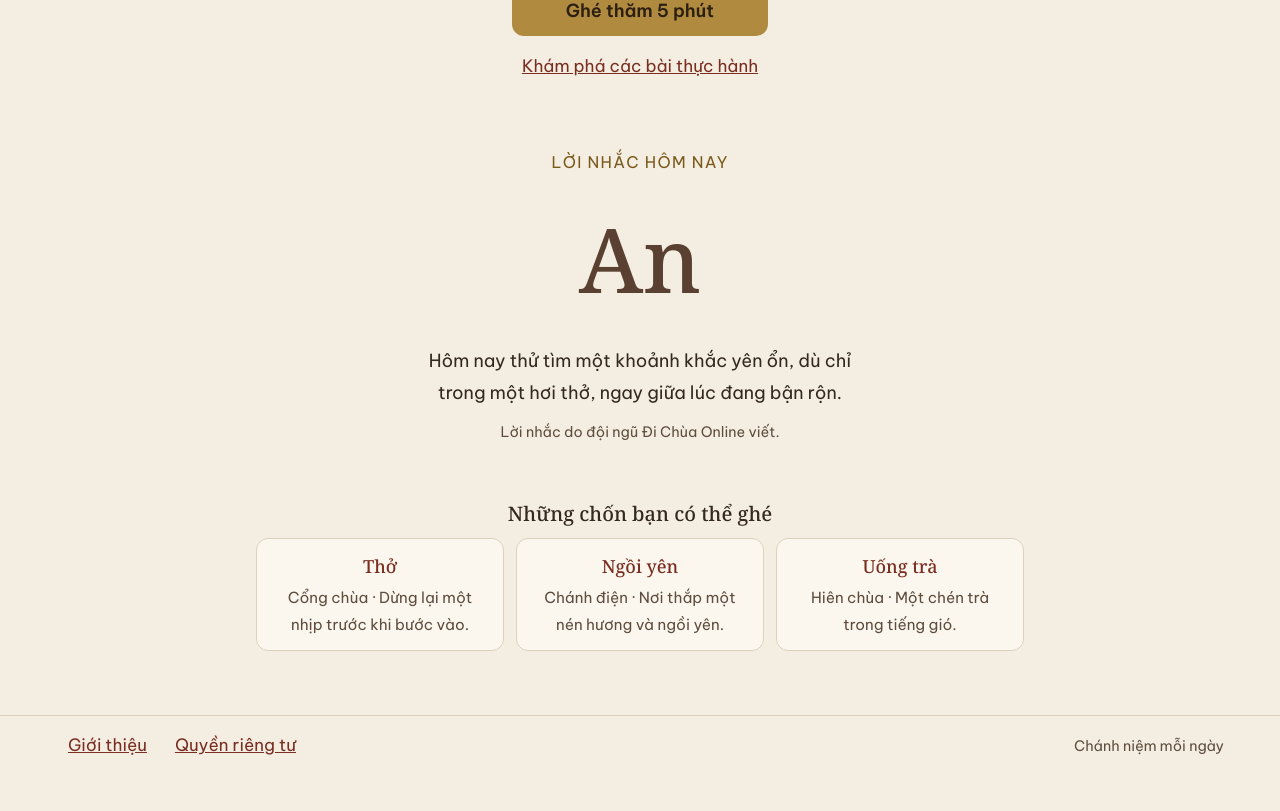
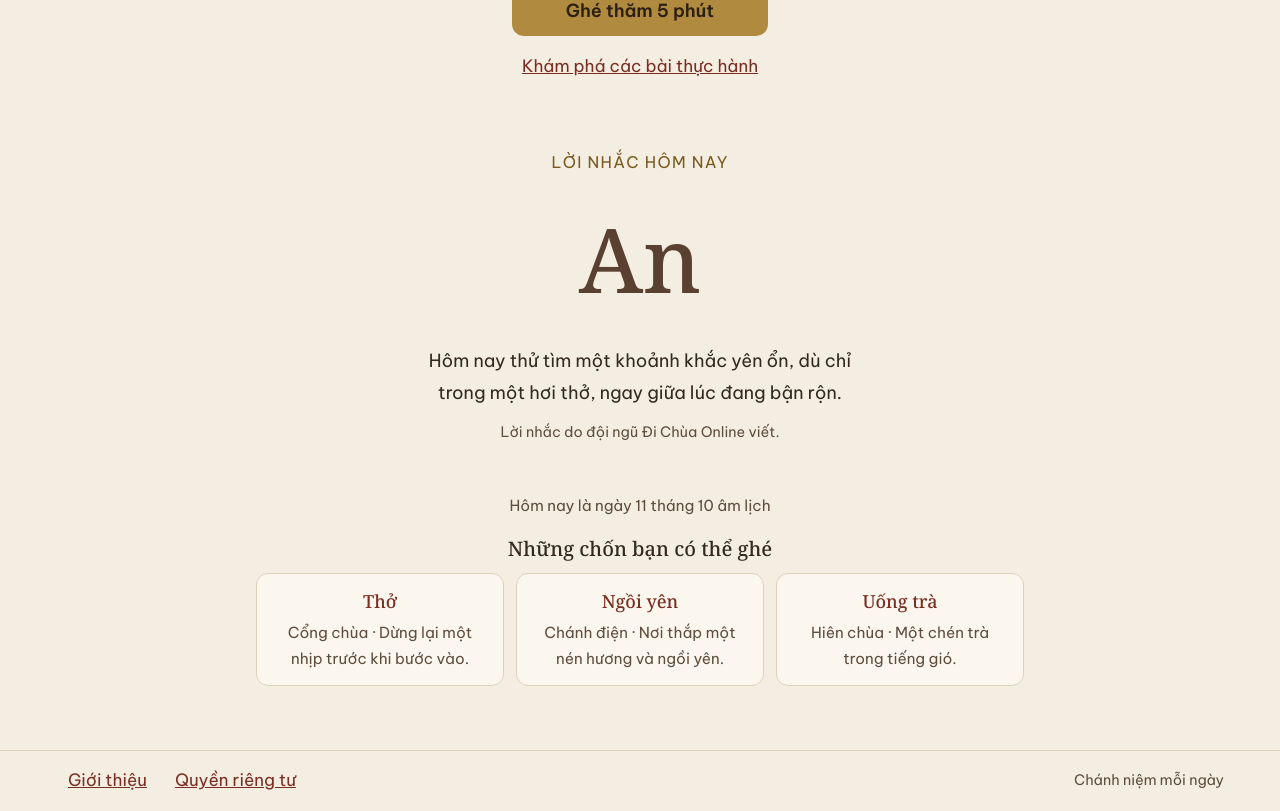
Before and after one commit to quangnguyen-star/di-chua-online, a Next.js app: page / in a window 1280 px wide. Shown: the part 589-1400 px from the top of the page. Before the commit the page ends 1365 px from the top, so only its background shows below. Built offline with nearby package versions, Linux system fonts and the light colour scheme.

Commit message:
DCO-29: P12 Lunar date note on Home (feature/dco-29-p12-lunar-date-note-on-home)

```diff
--- a/src/components/home/HomeView.tsx
+++ b/src/components/home/HomeView.tsx
@@ -4,6 +4,7 @@ import type { DailyWord as DailyWordData } from "@/content";
 import { ErrorState } from "@/components/shell/ErrorState";
 import { DailyWord } from "./DailyWord";
 import { GateMotif } from "./GateMotif";
+import { LunarNote } from "./LunarNote";
 import { PlaceLinks } from "./PlaceLinks";
 import styles from "./home.module.css";
 
@@ -41,6 +42,7 @@ export function HomeView() {
           body="Bạn vẫn có thể ghé thăm hoặc xem các bài thực hành bất cứ lúc nào."
         />
       )}
+      <LunarNote />
       <PlaceLinks />
     </div>
   );
--- /dev/null
+++ b/src/components/home/LunarNote.tsx
@@ -0,0 +1,50 @@
+import { lunarDate } from "@/lib/lunar";
+import type { LunarDate } from "@/lib/lunar";
+
+function todaysLunarDate(): LunarDate | null {
+  try {
+    return lunarDate(new Date());
+  } catch {
+    return null;
+  }
+}
+
+const NOTE_LABEL = { "mung-mot": "mùng một", ram: "rằm" } as const;
+
+function Lantern() {
+  return (
+    <svg width="14" height="20" viewBox="0 0 14 20" aria-hidden="true" focusable="false" style={{ flex: "none" }}>
+      <path d="M7 0v3" stroke="var(--wood)" strokeWidth="1.2" strokeLinecap="round" fill="none" />
+      <rect x="3" y="3" width="8" height="2" rx="1" fill="var(--wood)" />
+      <ellipse cx="7" cy="11" rx="5.5" ry="6" fill="var(--gold)" opacity="0.7" />
+      <rect x="3" y="16" width="8" height="2" rx="1" fill="var(--wood)" />
+    </svg>
+  );
+}
+
+export function LunarNote() {
+  const date = todaysLunarDate();
+  if (!date) return null;
+
+  const text = `Hôm nay là ngày ${date.day} tháng ${date.month}${date.leap ? " nhuận" : ""} âm lịch`;
+  const label = date.note ? NOTE_LABEL[date.note] : null;
+
+  return (
+    <p
+      className="muted"
+      data-testid="lunar-note"
+      style={{
+        display: "flex",
+        alignItems: "center",
+        justifyContent: "center",
+        gap: "0.5rem",
+        minHeight: "1.5rem",
+        margin: "0.5rem auto 0",
+        fontSize: "0.95rem",
+      }}
+    >
+      {label ? <Lantern /> : null}
+      <span>{label ? `${text} — ${label}` : text}</span>
+    </p>
+  );
+}
```
